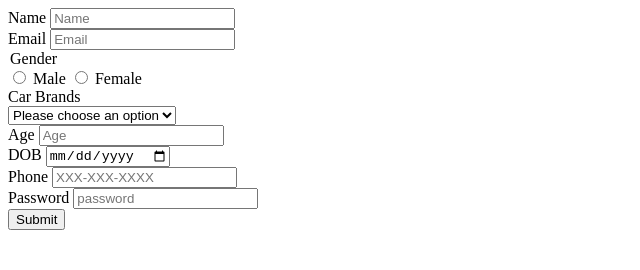
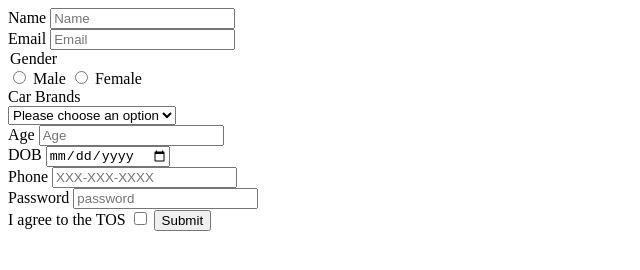
Before and after one commit to acciojob/signup-form-car-bprabs, a website: page main.html in a window 1280 px wide. Shown: the whole page, without its empty margins (0-640 px from the left). Drawn offline with Linux system fonts and the light colour scheme.

Commit message:
created a submission

```diff
--- a/main.html
+++ b/main.html
@@ -33,9 +33,12 @@
 		<input type="tel" id="tel" placeholder="XXX-XXX-XXXX"><br>
 		<label for="password">Password</label>
 		<input type="password" required id="password" placeholder="password"><br>
+		<label for="tos">I agree to the TOS</label>
+		<input type="checkbox" id="tos">
+		<button type="button">Submit</button>
 
 	</form>
-	<input type="submit">
+
     <script type="text/javascript" src="./script.js">
 </script>
 
```
